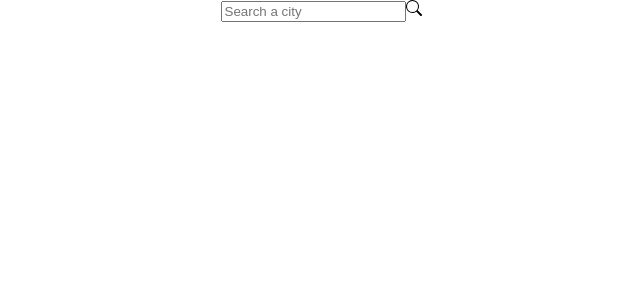
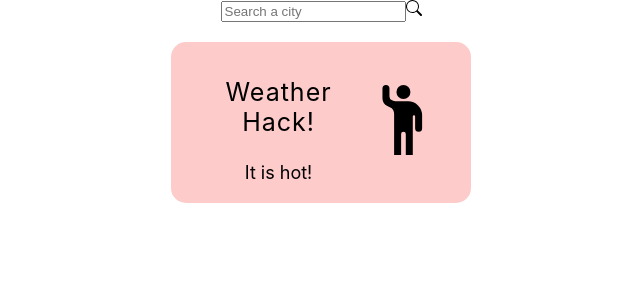
Before and after one commit to Weatherhackers/weather-hack-app, a React (Create React App) app: page / in a window 1280 px wide. Shown: the top 300 px of the page, without its empty margins (319-959 px from the left). Built offline with nearby package versions, Linux system fonts and the light colour scheme.

Commit message:
feat. create weather hack function

```diff
--- a/package.json
+++ b/package.json
@@ -6,6 +6,7 @@
     "@testing-library/jest-dom": "^5.17.0",
     "@testing-library/react": "^13.4.0",
     "@testing-library/user-event": "^13.5.0",
+    "bootstrap-icons": "^1.11.1",
     "react": "^18.2.0",
     "react-dom": "^18.2.0",
     "react-scripts": "5.0.1",
--- a/src/components/SearchBar.jsx
+++ b/src/components/SearchBar.jsx
@@ -1,7 +1,7 @@
 import './styling/SearchBar.css'
 
 export default function SearchBar(){
-    let key = "9dcad23d635241be56bdf33f12f623b5";
+    let key = "76ae9b44149024fc26a1b6cfd996eeb5";
 
     const search = async () => {
         let element = document.getElementById("searchField");
--- a/src/components/WeatherApp.jsx
+++ b/src/components/WeatherApp.jsx
@@ -1,10 +1,16 @@
 import SearchBar from "./SearchBar";
-
+import WeatherHack from './WeatherHack';
 
 export default function WeatherApp() {
-    return (
-        <div>
-            <SearchBar />
-        </div>
-    )
+
+  return (
+    <div>
+      <div>
+        <SearchBar/>
+      </div>
+      <div>
+      <WeatherHack />
+      </div>
+    </div>
+  )
 }
--- /dev/null
+++ b/src/components/WeatherHack.jsx
@@ -0,0 +1,32 @@
+import "./styling/WeatherHack.css"
+import React from "react";
+
+// Define function component that takes 'data' prop
+const WeatherHack = ({ data }) => {
+    return (
+
+        // JSX structur eof the component
+        <div className="weather-hack">
+            <div className="hack">
+                <div>
+                    {/* Display the title of the weather hack. */}
+                    <p className="hack-title">Weather Hack!</p>
+
+                    {/* Display the weather description from the 'data' prop. */}
+                    <p className="hack-description">It is hot!</p>
+
+                    {/* <p className="hack-description">{data.weather[0].description}</p>*/}
+
+                </div>
+                {/* Display an SVG icon */}
+                <svg xmlns="http://www.w3.org/2000/svg" fill="currentColor" className="bi-bi-person-raised-hand" viewBox="0 0 16 15">
+                <path d="M6 6.207v9.043a.75.75 0 0 0 1.5 0V10.5a.5.5 0 0 1 1 0v4.75a.75.75 0 0 0 1.5 0v-8.5a.25.25 0 1 1 .5 0v2.5a.75.75 0 0 0 1.5 0V6.5a3 3 0 0 0-3-3H6.236a.998.998 0 0 1-.447-.106l-.33-.165A.83.83 0 0 1 5 2.488V.75a.75.75 0 0 0-1.5 0v2.083c0 .715.404 1.37 1.044 1.689L5.5 5c.32.32.5.754.5 1.207Z"/>
+                <path d="M8 3a1.5 1.5 0 1 0 0-3 1.5 1.5 0 0 0 0 3Z"/>
+                </svg>
+            </div>
+         </div>
+
+    )
+}
+
+export default WeatherHack;
--- /dev/null
+++ b/src/components/styling/WeatherHack.css
@@ -0,0 +1,30 @@
+.weather-hack {
+    width: 250px;
+    border-radius: 15px;
+    color: black;
+    background-color: #FDCBCA;
+    margin: 20px auto 0 auto;
+    padding: 10px 30px 15px 20px;
+}
+
+.hack {
+    display: flex;
+    justify-content: space-between;
+    align-items: center;
+}
+
+.bi-bi-person-raised-hand {
+    width: 80px;
+    height: 70px;
+
+}
+
+.hack-title {
+   font-size: 25px;
+   letter-spacing: 1px;
+}
+
+.hack-description {
+    font-size: 18px;
+    margin: 5px;
+}
```
Also changed, not shown: 1 other file (tests, documents, lock files or other folders).
